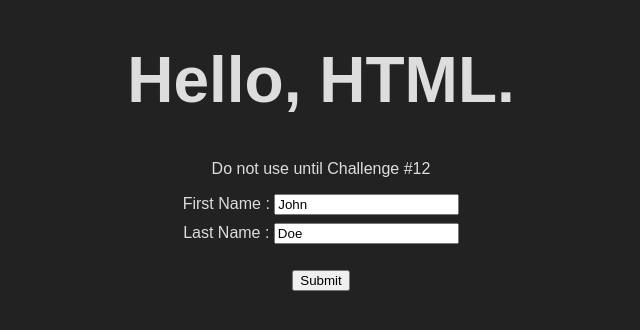
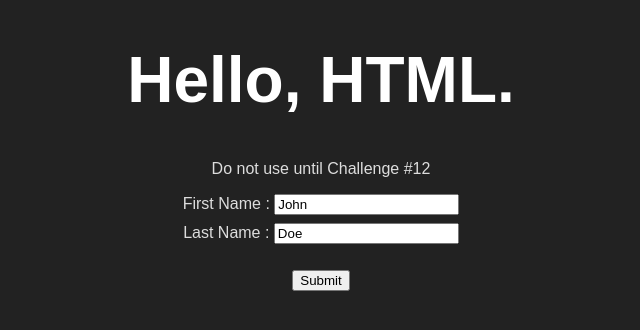
Before and after one commit to freeCodeCamp/boilerplate-express, a website: page views/index.html in a window 1280 px wide. Shown: the whole page, without its empty margins (319-959 px from the left). Drawn offline with Linux system fonts and the light colour scheme.

Commit message:
add style

```diff
--- a/myApp.js
+++ b/myApp.js
@@ -5,6 +5,8 @@ console.log("Hello World");
 let htmlPath = __dirname + "/views/index.html" ;
 app.get("/", (req, res)=> res.sendFile(htmlPath));
 express.static("/public")
+//add method express static
+
 
 
 
--- a/public/style.css
+++ b/public/style.css
@@ -9,6 +9,7 @@ body {
 
 h1 {
   font-size: 4em;
+  color : #fff;
 }
 
 input[type=text], label {
```
